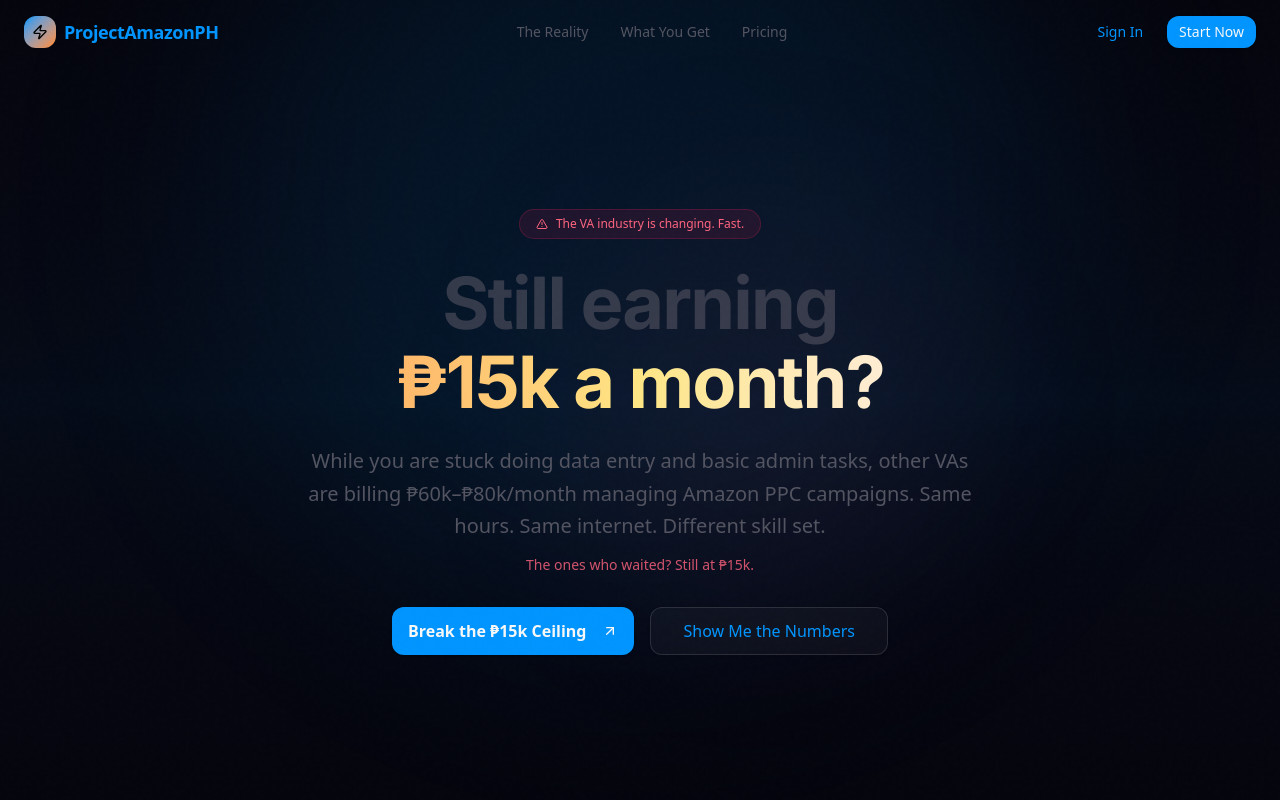
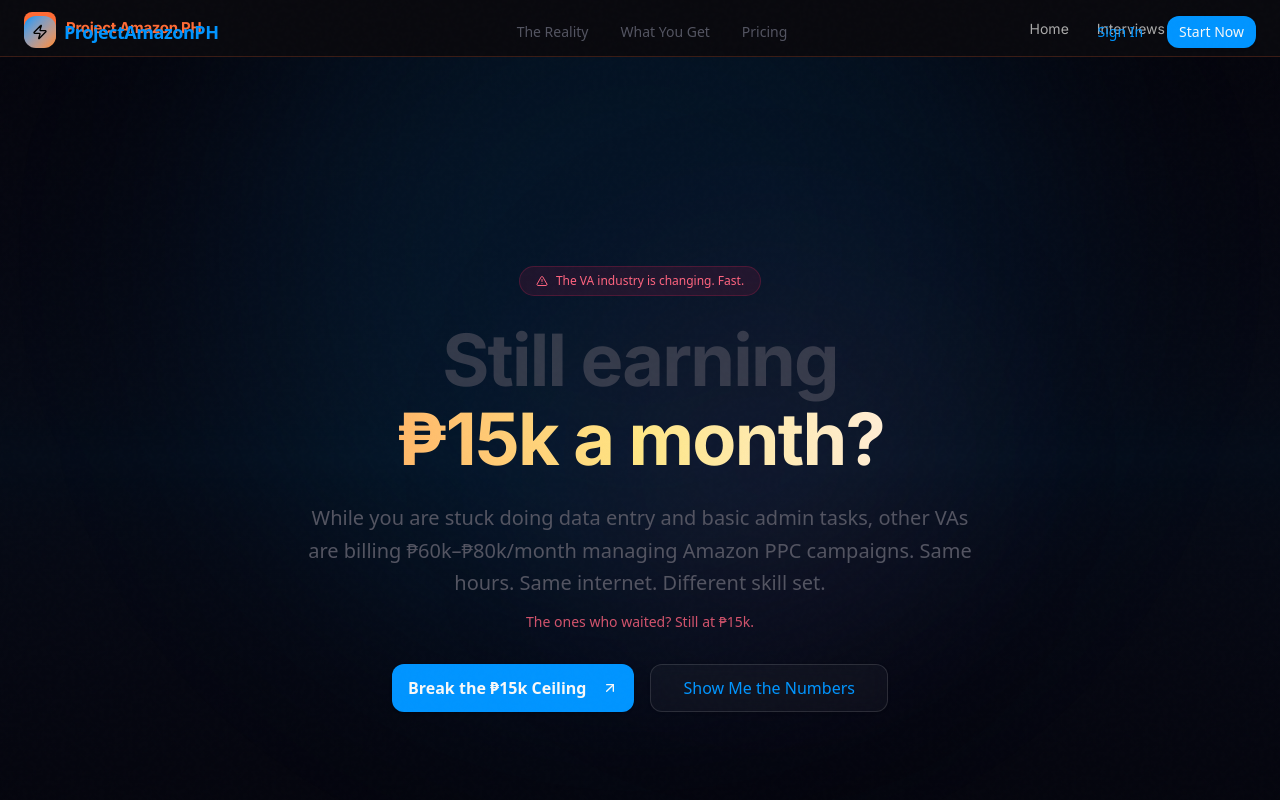
Before and after one commit to projectamazonph/AMPH-Academy, a Next.js app in the folder project/: page / in a window 1280 px wide. Shown: the top 800 px of the page. Built offline with nearby package versions, Linux system fonts and the light colour scheme.

Commit message:
Add PapHeader component with Project Amazon PH branding

```diff
--- a/project/src/app/layout.tsx
+++ b/project/src/app/layout.tsx
@@ -3,6 +3,7 @@ import { Inter, JetBrains_Mono } from "next/font/google";
 import Script from "next/script";
 import "./globals.css";
 import { Toaster } from "@/components/ui/toaster";
+import { PapHeader } from "@/components/header";
 import { AuthProvider } from "@/components/providers/session-provider";
 import { ErrorBoundary } from "@/components/amph/error-boundary";
 
@@ -127,6 +128,7 @@ export default function RootLayout({
         <AuthProvider>
           <ErrorBoundary>
             <div className="noise-overlay" />
+            <PapHeader />
             <main id="main-content">
               {children}
             </main>
--- /dev/null
+++ b/project/src/components/header/index.tsx
@@ -0,0 +1,56 @@
+'use client';
+
+import Link from 'next/link';
+
+const PAPLogo = () => (
+  <svg width="32" height="32" viewBox="0 0 32 32" fill="none" xmlns="http://www.w3.org/2000/svg">
+    <rect width="32" height="32" rx="8" fill="#FF6B35"/>
+    <text x="50%" y="54%" dominantBaseline="middle" textAnchor="middle"
+      fontFamily="Inter, system-ui, sans-serif" fontWeight="800" fontSize="14"
+      fill="white" letterSpacing="-0.5">PAP</text>
+  </svg>
+);
+
+export function PapHeader() {
+  return (
+    <header style={{
+      display: 'flex',
+      alignItems: 'center',
+      justifyContent: 'space-between',
+      padding: '12px 24px',
+      borderBottom: '1px solid rgba(255,107,53,0.2)',
+      background: 'rgba(10,10,15,0.95)',
+      backdropFilter: 'blur(8px)',
+      position: 'sticky',
+      top: 0,
+      zIndex: 50,
+    }}>
+      <Link href="/" style={{ display: 'flex', alignItems: 'center', gap: 10, textDecoration: 'none' }}>
+        <PAPLogo />
+        <span style={{
+          color: '#FF6B35',
+          fontWeight: 700,
+          fontSize: 15,
+          letterSpacing: '-0.3px',
+          fontFamily: 'Inter, system-ui, sans-serif',
+        }}>
+          Project Amazon PH
+        </span>
+      </Link>
+      <nav style={{ display: 'flex', gap: 8 }}>
+        <Link href="/" style={{ color: '#aaa', textDecoration: 'none', fontSize: 14, padding: '4px 10px', borderRadius: 6, fontFamily: 'Inter, system-ui, sans-serif' }}
+          onMouseEnter={e => (e.currentTarget.style.color = '#fff')}
+          onMouseLeave={e => (e.currentTarget.style.color = '#aaa')}
+        >Home</Link>
+        <Link href="/interviews" style={{ color: '#aaa', textDecoration: 'none', fontSize: 14, padding: '4px 10px', borderRadius: 6, fontFamily: 'Inter, system-ui, sans-serif' }}
+          onMouseEnter={e => (e.currentTarget.style.color = '#fff')}
+          onMouseLeave={e => (e.currentTarget.style.color = '#aaa')}
+        >Interviews</Link>
+        <Link href="/resume" style={{ color: '#aaa', textDecoration: 'none', fontSize: 14, padding: '4px 10px', borderRadius: 6, fontFamily: 'Inter, system-ui, sans-serif' }}
+          onMouseEnter={e => (e.currentTarget.style.color = '#fff')}
+          onMouseLeave={e => (e.currentTarget.style.color = '#aaa')}
+        >Resume</Link>
+      </nav>
+    </header>
+  );
+}
```
